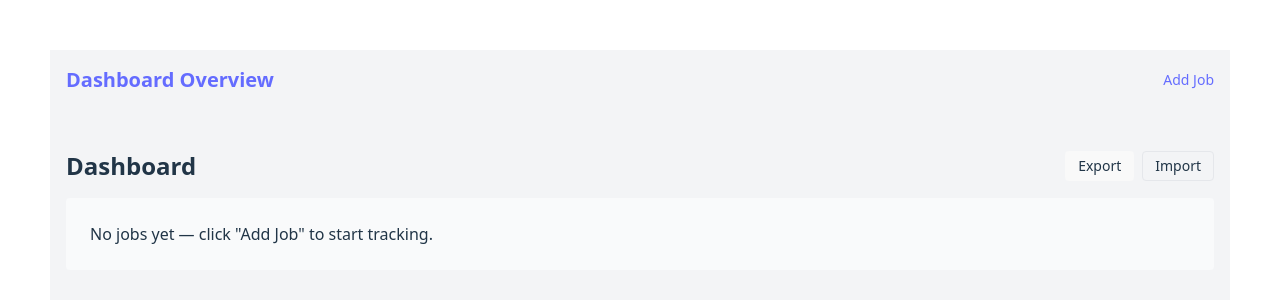
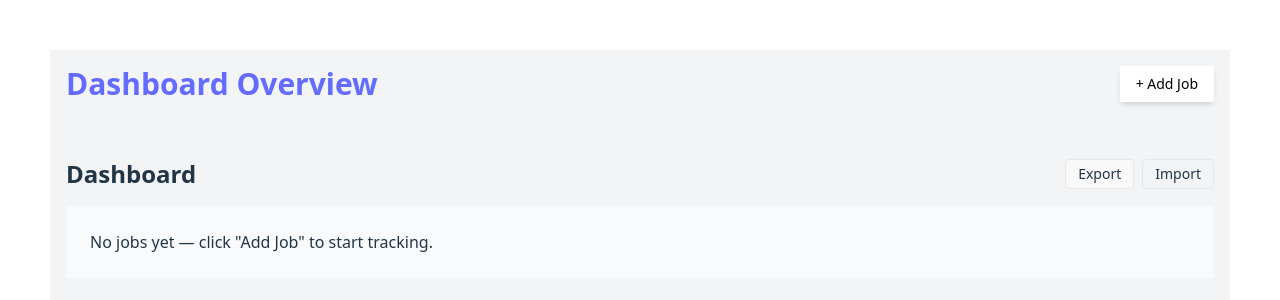
Before and after one commit to TonyBimenyi/task4_elevvo_intern, a React (Vite) app: page / in a window 1280 px wide. Shown: the top 300 px of the page. Built offline with nearby package versions, Linux system fonts and the light colour scheme.

Commit message:
done with header

```diff
--- a/src/components/Header.jsx
+++ b/src/components/Header.jsx
@@ -4,15 +4,18 @@ export default function Header() {
   return (
     <header className="p-4 flex items-center justify-between">
       {/* Left side */}
-      <Link to="/" className="text-xl font-bold">
+      <Link to="/" className="text-3xl font-bold">
         Dashboard Overview
       </Link>
 
       {/* Right side */}
       <nav className="flex items-center space-x-4">
-        <Link to="/add" className="text-sm">
-          Add Job
-        </Link>
+      <Link to="/add">
+        <button className="px-4 py-2 bg-white text-black text-sm font-medium rounded-sm shadow-md hover:bg-white focus:outline-none focus:ring-2 focus:ring-blue-400 focus:ring-offset-1 transition">
+            + Add Job
+        </button>
+    </Link>
+
       </nav>
     </header>
   );
--- a/src/index.css
+++ b/src/index.css
@@ -34,7 +34,7 @@ h1 {
   line-height: 1.1;
 }
 
-button {
+/* button {
   border-radius: 8px;
   border: 1px solid transparent;
   padding: 0.6em 1.2em;
@@ -44,7 +44,7 @@ button {
   background-color: #1a1a1a;
   cursor: pointer;
   transition: border-color 0.25s;
-}
+} */
 button:hover {
   border-color: #646cff;
 }
```
